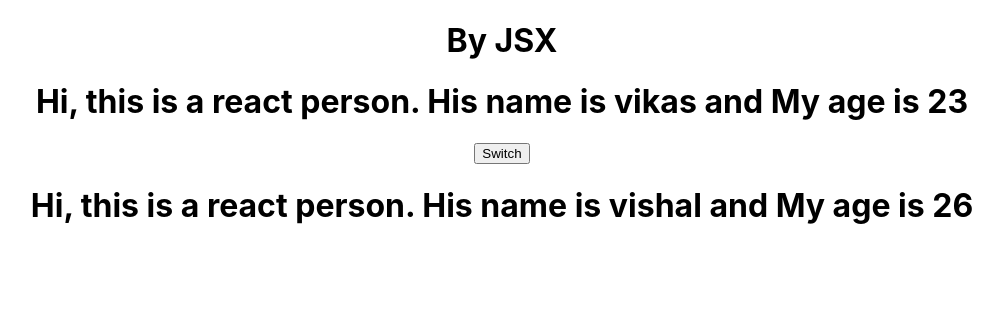
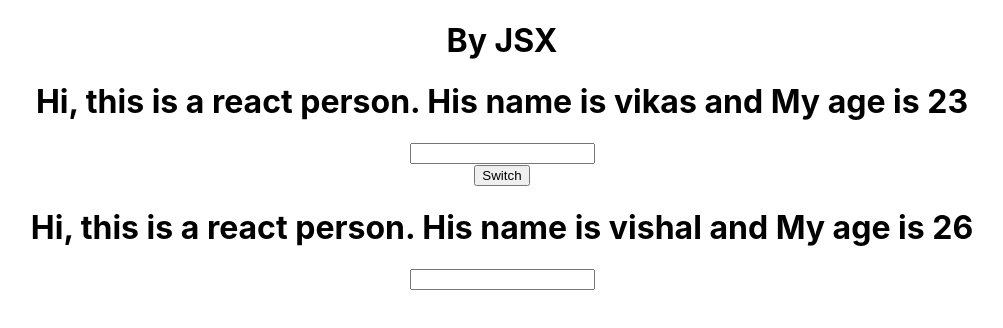
Before and after one commit to vikasgupta001/learningReact, a React (Create React App) app: page / in a window 1280 px wide. Shown: the top 328 px of the page, without its empty margins (138-1141 px from the left). Built offline with nearby package versions, Linux system fonts and the light colour scheme.

Commit message:
Using Two Way Binding From Parent to Child Component

```diff
--- a/src/App.js
+++ b/src/App.js
@@ -17,6 +17,14 @@
         ]
       })
   }
+  changeText = (event)=>{
+    this.setState({
+      person:[
+        {name: 'vikas', age:'25'},
+        {name: event.target.value, age:'26'}
+      ]
+    })
+  }
   render() {
     //return React.createElement('div',{className:'App'},React.createElement('h1',null,'Hi, I am a react component'));
     return (
@@ -24,7 +32,7 @@
         <h1> By JSX</h1>
            <Person name={this.state.person[0].name} age={this.state.person[0].age} click={()=>this.switchHandler('Vijay',25)} />
            <button onClick={this.switchHandler}>Switch</button>
-           <Person name={this.state.person[1].name} age={this.state.person[1].age} click={this.switchHandler.bind(this,'Disha','24')} />
+           <Person name={this.state.person[1].name} age={this.state.person[1].age} click={this.changeText} />
        </div>
     )
   }
--- a/src/Person/Person.js
+++ b/src/Person/Person.js
@@ -1,7 +1,12 @@
 import React from "react";
 
 const person = (props)=>{
-    return (<h1 onClick={props.click}>Hi, this is a react person. His name is {props.name} and My age is {props.age}</h1>)
+    return (
+    <div>
+        <h1 onClick={props.click}>Hi, this is a react person. His name is {props.name} and My age is {props.age}</h1>
+            <input type="text" onChange={props.click}/>
+    </div>
+    )
 }
 
 export default person;
```
